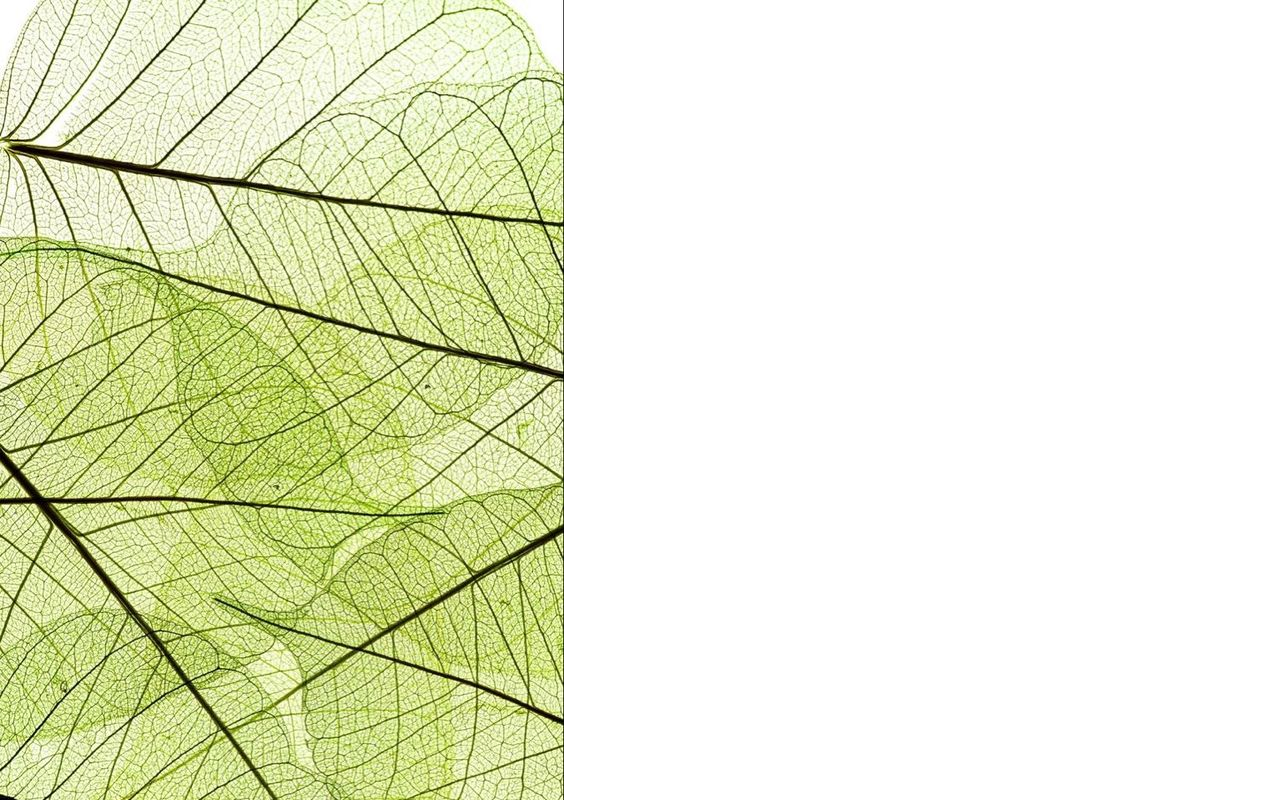
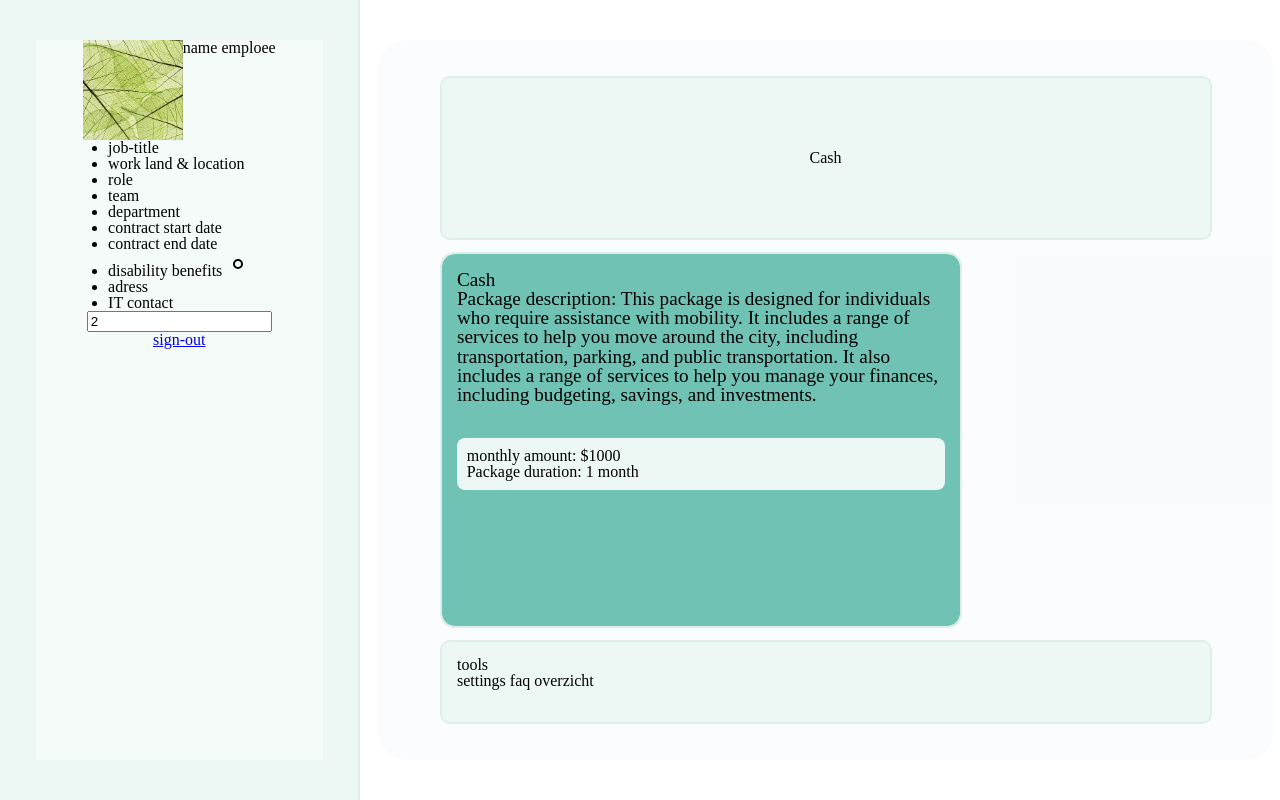
Before and after one commit to fdnd-agency/deloitte, a SvelteKit app: page /profile in a window 1280 px wide. Shown: the top 800 px of the page. Built offline with nearby package versions, Linux system fonts and the light colour scheme.

Commit message:
CW - profile page styling

```diff
--- a/src/routes/profile/+page.svelte
+++ b/src/routes/profile/+page.svelte
@@ -254,3 +254,310 @@
 
 
 </main>
+
+
+<style>
+
+*{
+	/* transition */
+	--pageDelay: .5s;
+	--pageDuration: .5s;
+	--pageTransTiming: linear;
+	--pageTrans: var(--pageDuration) var(--pageTransTiming) var(--pageDelay);
+
+	/* outline */
+	--Ol-color:var(--D-base-bk);
+	--Ol-size:2px;
+	--Ol-style:solid;
+	--outline: var(--Ol-style) var(--Ol-size) var(--Ol-color);
+
+	list-style:disc;
+}
+
+
+main{
+
+	position: relative;
+	display: flex;
+	flex-direction: column;
+	justify-content: center;
+	/* align-items:center; */
+
+	width: 100%;
+	height: 100vh;
+	overflow: hidden;
+	perspective: 3000px;
+
+}
+
+/* /////////////////////////// */
+/* general content container */
+/* /////////////////////////// */
+
+.profile-container{
+	width:max-content;
+	height: fit-content;
+	width: 100%;
+	height: 100%;
+	display: flex;
+	align-items: center;
+	justify-content: start;
+	/* background-color: rgba(60, 191, 73, 0.174); */
+	/* background-color: rgba(191, 60, 60, 0.174); */
+	/* background-color: rgba(130, 172, 194, 0.045); */
+	/* background-color:var(--D-primary-mid-grey); */
+	/* outline: solid green; */
+	border-radius: 2pc 1pc 1pc 2pc;
+	perspective: 2000px;
+	/* padding-left: 3%; */
+	transition: padding-left 1s var(--pageDelay);
+	transition: var(--pageTrans);
+
+	@starting-style{
+		width: fit-content;
+		margin:0;
+		padding-left: 7.5vw;
+	}
+
+
+	 & > :nth-child(1){
+		transition: .9s var(--pageDelay) ;
+		width: 28vw;
+		height: 100vh;
+		transition: height .5s .9s, width var(--pageTrans), border-radius .5s var(--pageDelay);
+		border-radius: 0;
+
+		@starting-style{
+			width: 50vw;
+			height: 90vh;
+			max-height: 90vh;
+			border-radius: clamp(10px, 50vw - 4rem, 1.8pc);
+		}
+	}
+
+	 & > :nth-child(2){
+		width: 70vw;
+		height: 90vh;
+		transition: all var(--pageTrans);
+		/* flex: 0 0 50vw; */
+		/* width: 50vw;
+		height: 70vw; */
+
+		@starting-style{
+			width: 35vw;
+			height: 90vh;
+		}
+	}
+
+}
+
+/* /////////////////////////// */
+/* left side profile container */
+/* /////////////////////////// */
+
+.profile-content{
+	position: relative;
+	overflow: hidden;
+	border-radius: clamp(10px, 50vw - 4rem, 1.8pc);
+	transition: .8s cubic-bezier(0.34, -0.04, 0.17, 0.98) ;
+	transform-origin: left;
+	outline: var(--outline);
+	background-color: var(--D-light-bk);
+
+}
+
+.profile-content .profile{
+	--D-white:rgba(255, 255, 255, 0.396);
+	position: absolute;
+	inset-block: 5%;
+	inset-inline: 10%;
+	background-color: var(--D-white);
+	display: flex;
+	flex-direction: column;
+	align-items: center;
+	transition: opacity 1s var(--pageDelay);
+
+	@starting-style{
+		opacity: 0;
+	}
+
+}
+.profile-content .profile .user{
+	display: flex;
+	/* justify-content: space-around; */
+
+	& img{
+		width: 100px;
+		aspect-ratio: 1;
+	}
+
+}
+
+.profile-content > h1{
+	font-size: 1.8rem;
+	position: relative;
+	top: 4%;
+	left: 4.5%;
+	transition: .8s cubic-bezier(0.34, -0.04, 0.17, 0.98) ;
+	mix-blend-mode:difference;
+	color: #ffffff91;
+	/* filter: blur(10px); */
+}
+
+.profile-container img {
+
+	object-fit: cover;
+	object-position: center;
+	width: 100%;
+	height: 100%;
+}
+
+/* /////////////////////////// */
+/* package selection interface */
+/* /////////////////////////// */
+
+.profile-container > article{
+	/* outline: .1px solid; */
+	/* justify-content: flex-end; */
+	background-color: rgba(130, 172, 194, 0.045);
+	display: flex;
+	flex-direction: column;
+	padding-inline: 5%;
+	padding-block: 3%;
+	margin-left: 1.5%;
+	border-radius: clamp(10px, 50vw - 4rem, 1.8pc);
+	container-type:size ;
+	container-name: login;
+	/* padding-bottom: 0; */
+
+}
+
+/* ///////////// */
+/* all the rows */
+/* ///////////// */
+
+.profile-container article .row{
+	--pageDelay:1.5s;
+	transition: opacity var(--pageTrans);
+	/* outline: solid; */
+	/* outline: solid var(--D-base-bk); */
+	/* background-color: var(--D-light-bk); */
+	/* background-color: rgba(130, 172, 194, 0.045); */
+
+	@starting-style{
+		opacity:0;
+	}
+
+}
+
+/* //////// */
+/* top row */
+/* //////// */
+
+.profile-container > article .row-top{
+	flex: 0 0 20vh;
+	display: flex;
+	flex-direction: row;
+	gap: 3%;
+}
+
+.row-top :nth-child(n) {
+	/* height: 100%; */
+	outline: var(--outline);
+	background-color: var(--D-light-bk);
+
+}
+
+.row-top span:nth-of-type(1){
+	flex: 1 1 auto;
+	display: grid;
+	place-content: center;
+	border-radius: .5pc;
+}
+
+.row-top span:nth-of-type(1) button{
+	width: 40cqw;
+	background-color: var(--D-mid-bk);
+	border: none;
+	border-radius: .5pc;
+	padding: 1%;
+	font-size: 1.5rem;
+	color: var(--D-dark-support);
+}
+
+.row-top span:nth-of-type(2){
+	flex: 0 1 30%;
+	max-height: 20vh;
+	border-radius: .5pc;
+	padding: 2%;
+}
+
+.row-top img{
+	width: 100%;
+	object-fit: contain;
+	object-position: center;
+	outline: none !important;
+	aspect-ratio: 1;
+
+}
+
+/* //////// */
+/* mid row */
+/* //////// */
+
+.profile-container{
+	position: relative;
+}
+
+.package-container article{
+	position: relative;
+	width: 100%;
+	height: 100%;
+}
+
+.profile-container > article .row-mid{
+	flex:1 0 30vh ;
+	width: 40.5vw ;
+	max-width: 100%;
+	display: flex;
+	flex-direction: column;
+	background-color: var(--D-mid-bk);
+	border-radius: .8pc;
+	outline: var(--outline);
+	padding: 2%;
+}
+
+.row-mid h2{
+	font-size: 1.2rem;
+}
+
+.row-mid .package-details{
+	position: relative;
+	height: max-content;
+	top: 10%;
+	/* left: 50%; */
+	/* transform: translate(-50%, -50%); */
+	background-color: var(--D-light-bk);
+	border-radius: .5pc;
+	padding: 2%;
+
+}
+
+/* /////////// */
+/* down row */
+/* /////////// */
+
+.profile-container article .row-down{
+	flex: 0 0 10vh;
+	outline: var(--outline);
+	background-color: var(--D-light-bk);
+	border-radius: .5pc;
+	padding: 2%;
+
+}
+
+.profile-container article h1{
+	font-size: 2.5rem;
+	margin-bottom: 3%;
+}
+</style>
```
